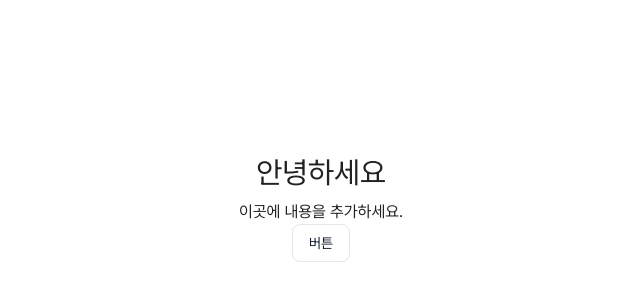
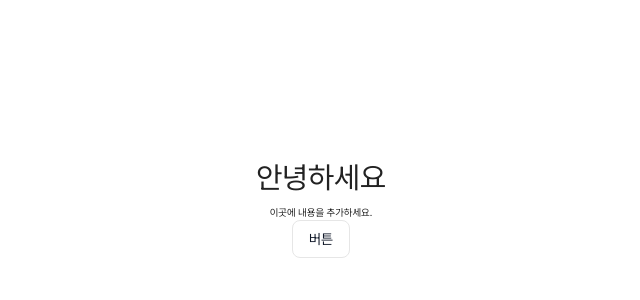
Before and after one commit to gf-dev-crew/ticket, a Next.js app: page / in a window 1280 px wide. Shown: the part 192-492 px from the top of the page, without its empty margins (319-959 px from the left). Built offline with nearby package versions, Linux system fonts and the light colour scheme.

Commit message:
setting: 테일윈드 변수 통일 base -> md

```diff
--- a/src/app/globals.css
+++ b/src/app/globals.css
@@ -42,7 +42,7 @@
   /* text-size 설정 */
   --text-xs: 1.2rem;
   --text-sm: 1.4rem;
-  --text-base: 1.6rem;
+  --text-md: 1.6rem;
   --text-lg: 1.8rem;
   --text-xl: 2rem;
   --text-2xl: 2.4rem;
@@ -69,6 +69,7 @@
   --radius-xs: 0.4rem;
   --radius-sm: 0.6rem;
   --radius-md: 0.8rem;
+  --radius-base: 1rem;
   --radius-lg: 1.2rem;
   --radius-xl: 1.6rem;
   --radius-2xl: 2.4rem;
@@ -99,4 +100,5 @@ body {
   color: var(--foreground);
   font-family: var(--font-pretendard);
   font-size: var(--text-base);
+  line-height: 1.5;
 }
```
